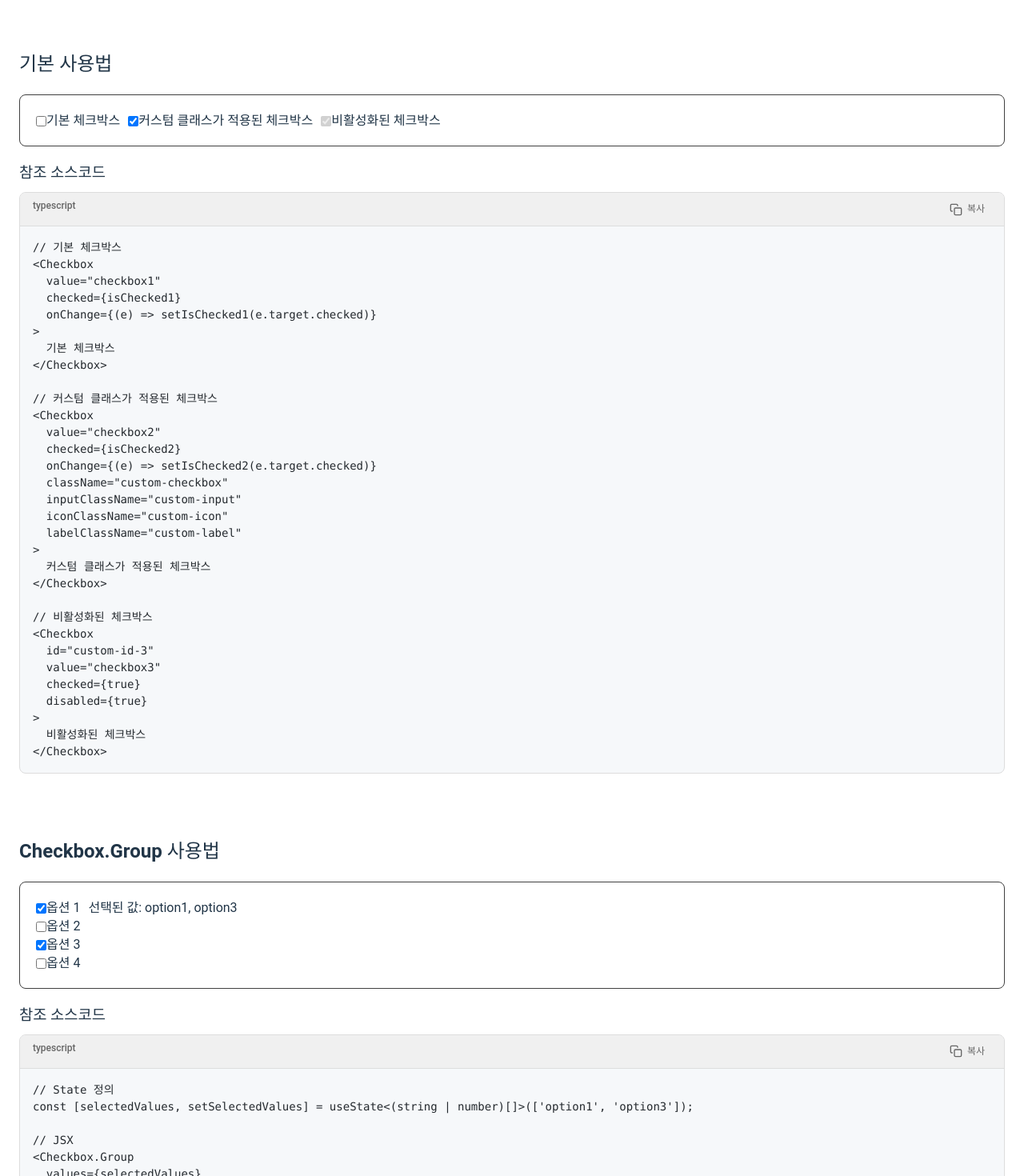
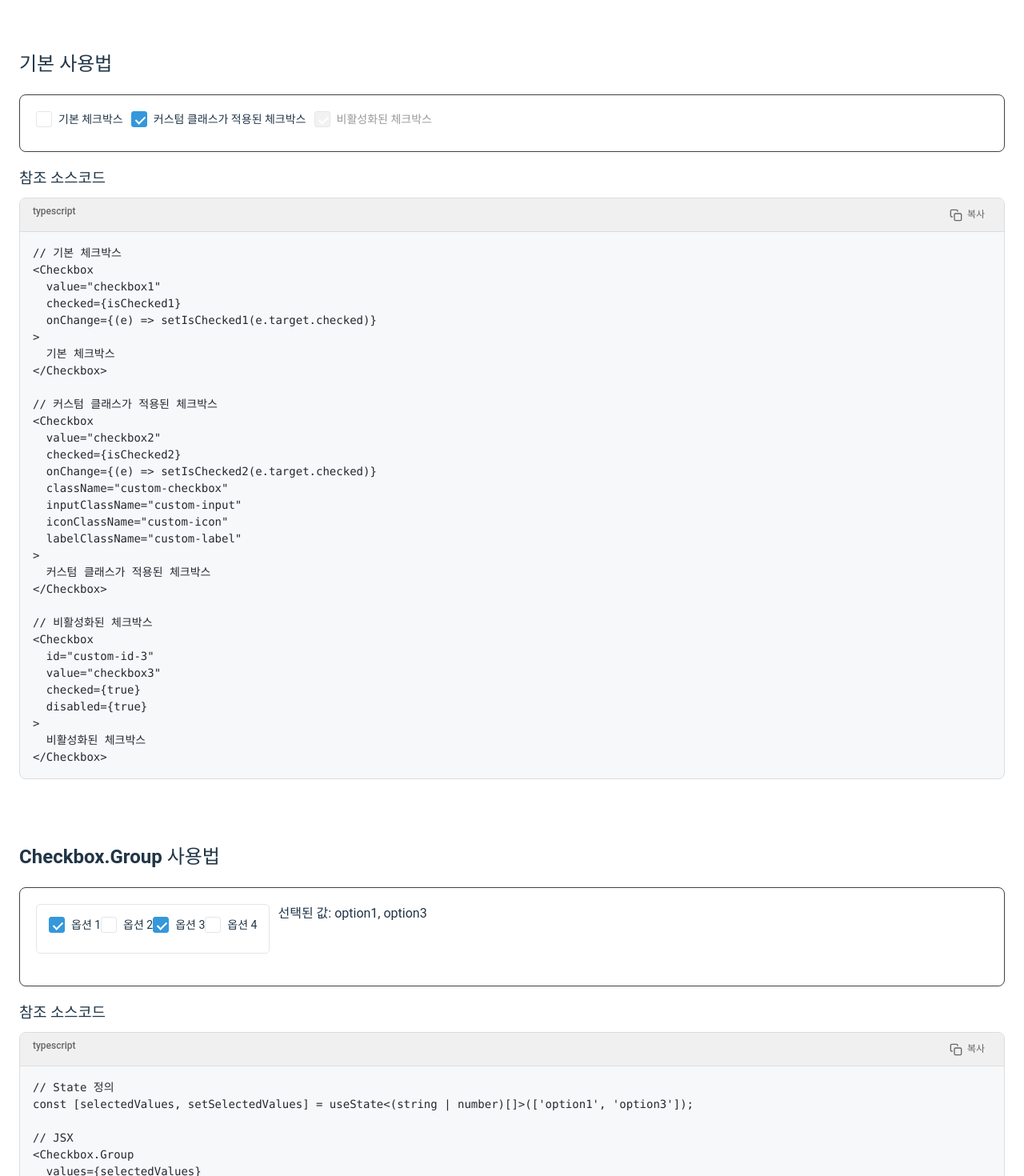
Before and after one commit to anoju/anoju-react, a React (Vite) app: page /guide/checkbox in a window 1280 px wide. Shown: the part 420-1890 px from the top of the page at 80% size. Built offline with nearby package versions, Linux system fonts and the light colour scheme.

Commit message:
체크박스 3

```diff
--- a/src/assets/scss/components/checkbox.module.scss
+++ b/src/assets/scss/components/checkbox.module.scss
@@ -17,25 +17,26 @@
     height: 0;
     width: 0;
   }
+}
 
 .ico {
   position: relative;
   display: inline-block;
   width: 20px;
   height: 20px;
-    background-color: #fff;
-    border: 1px solid #ccc;
+  background-color: var(--bg-dark-90);
+  border: 1px solid var(--bg-dark-60);
   border-radius: 3px;
   margin-right: 8px;
   transition: all 0.2s ease;
 
   @include s.light-mode {
     background-color: #fff;
-      border-color: #ccc;
+    border-color: var(--bg-dark-10);
   }
 }
 
-  input[type='checkbox']:checked + .ico {
+.checkbox input[type='checkbox']:checked + .ico {
   background-color: var(--primary-color);
   border-color: var(--primary-color);
 
@@ -53,40 +54,45 @@
 }
 
 .lbl {
-    font-size: 14px;
+  font-size: 1.4rem;
   user-select: none;
   color: inherit;
 }
 
-  &:hover .ico {
+.checkbox:hover .ico {
   border-color: var(--primary-color);
 }
 
-  input[type='checkbox']:focus + .ico {
-    box-shadow: 0 0 0 3px rgba(3, 155, 229, 0.25);
+.checkbox input[type='checkbox']:focus + .ico {
+  box-shadow: 0 0 0 3px
+    rgba(color.adjust(s.$primary-color, $alpha: -0.75), 0.25);
 }
 
-  input[type='checkbox']:disabled {
+.checkbox input[type='checkbox']:disabled {
   & + .ico {
-      background-color: #f2f2f2;
-      border-color: #ddd;
+    background-color: var(--bg-dark-75);
+    border-color: var(--bg-dark-50);
     cursor: not-allowed;
+
+    @include s.light-mode {
+      background-color: var(--bg-dark-5);
+      border-color: var(--bg-dark-10);
+    }
   }
 
   & ~ .lbl {
-      color: #999;
+    color: var(--bg-dark-40);
     cursor: not-allowed;
-    }
   }
 }
 
 .form-wrap {
-  padding: 15px;
-  border: 1px solid #eee;
-  border-radius: 5px;
-  margin-bottom: 20px;
+  padding: 1.5rem;
+  border: 1px solid var(--bg-dark-75);
+  border-radius: 0.5rem;
+  margin-bottom: 2rem;
 
   @include s.light-mode {
-    border-color: #eee;
+    border-color: var(--bg-dark-10);
   }
 }
--- a/src/components/common/Checkbox.tsx
+++ b/src/components/common/Checkbox.tsx
@@ -6,6 +6,7 @@ import React, {
   forwardRef,
   ChangeEvent,
 } from 'react';
+import styles from '@/assets/scss/components/checkbox.module.scss';
 
 // 고유 ID 생성을 위한 유틸리티 함수
 let uniqueIdCounter = 0;
@@ -80,7 +81,7 @@ export const Checkbox = forwardRef<HTMLInputElement, CheckboxProps>(
     };
 
     return (
-      <div className={`checkbox ${className}`}>
+      <div className={`${styles.checkbox} ${className}`}>
         <input
           type="checkbox"
           id={checkboxId}
@@ -92,8 +93,11 @@ export const Checkbox = forwardRef<HTMLInputElement, CheckboxProps>(
           ref={ref}
           {...props}
         />
-        <i className={`ico ${iconClassName}`} aria-hidden="true"></i>
-        <label className={`lbl ${labelClassName}`} htmlFor={checkboxId}>
+        <i className={`${styles.ico} ${iconClassName}`} aria-hidden="true"></i>
+        <label
+          className={`${styles.lbl} ${labelClassName}`}
+          htmlFor={checkboxId}
+        >
           {children}
         </label>
       </div>
@@ -155,7 +159,7 @@ export function CheckboxGroup<T extends string | number = string | number>({
 
   return (
     <CheckboxContext.Provider value={contextValue}>
-      <div className={`form-wrap ${className}`} {...props}>
+      <div className={`${styles['form-wrap']} ${className}`} {...props}>
         {options
           ? // Render checkboxes from options array
             options.map((option) => {
```
Lines whose indentation alone changed are shown as unchanged.
